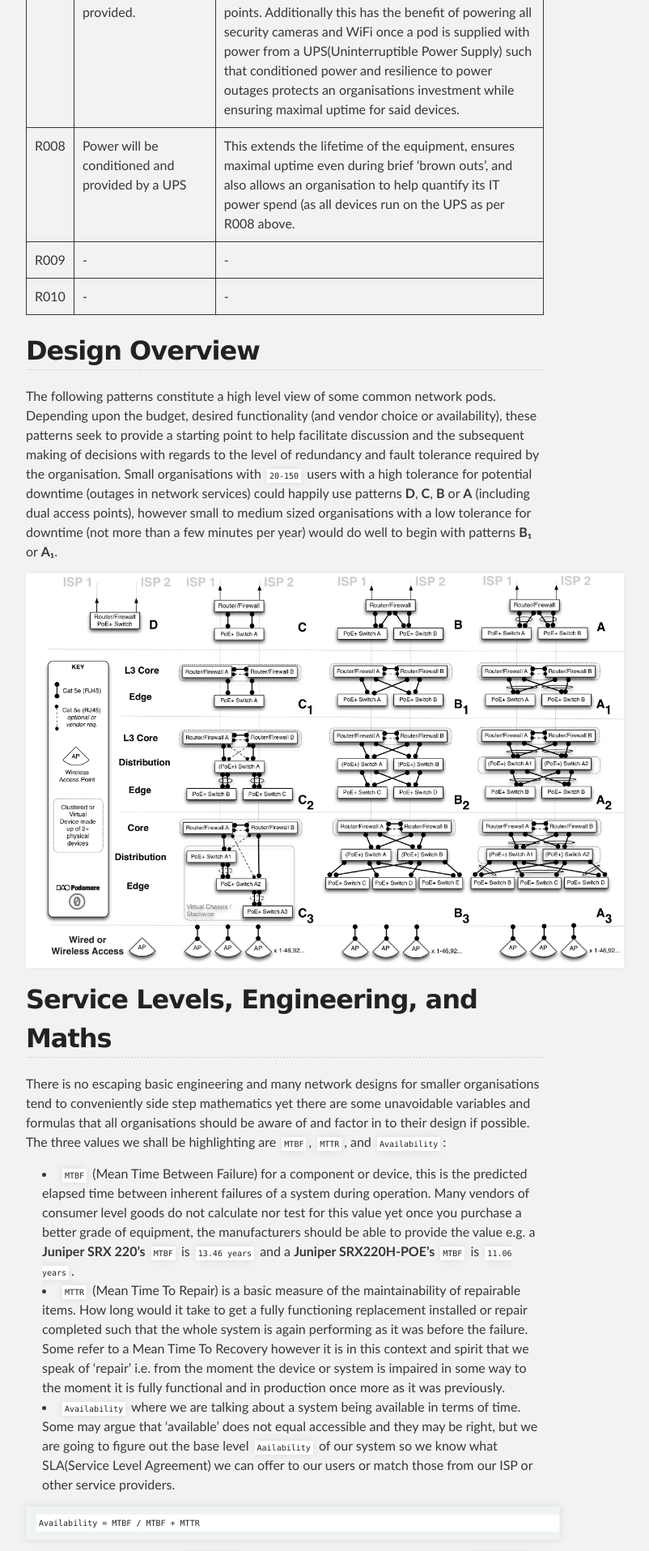
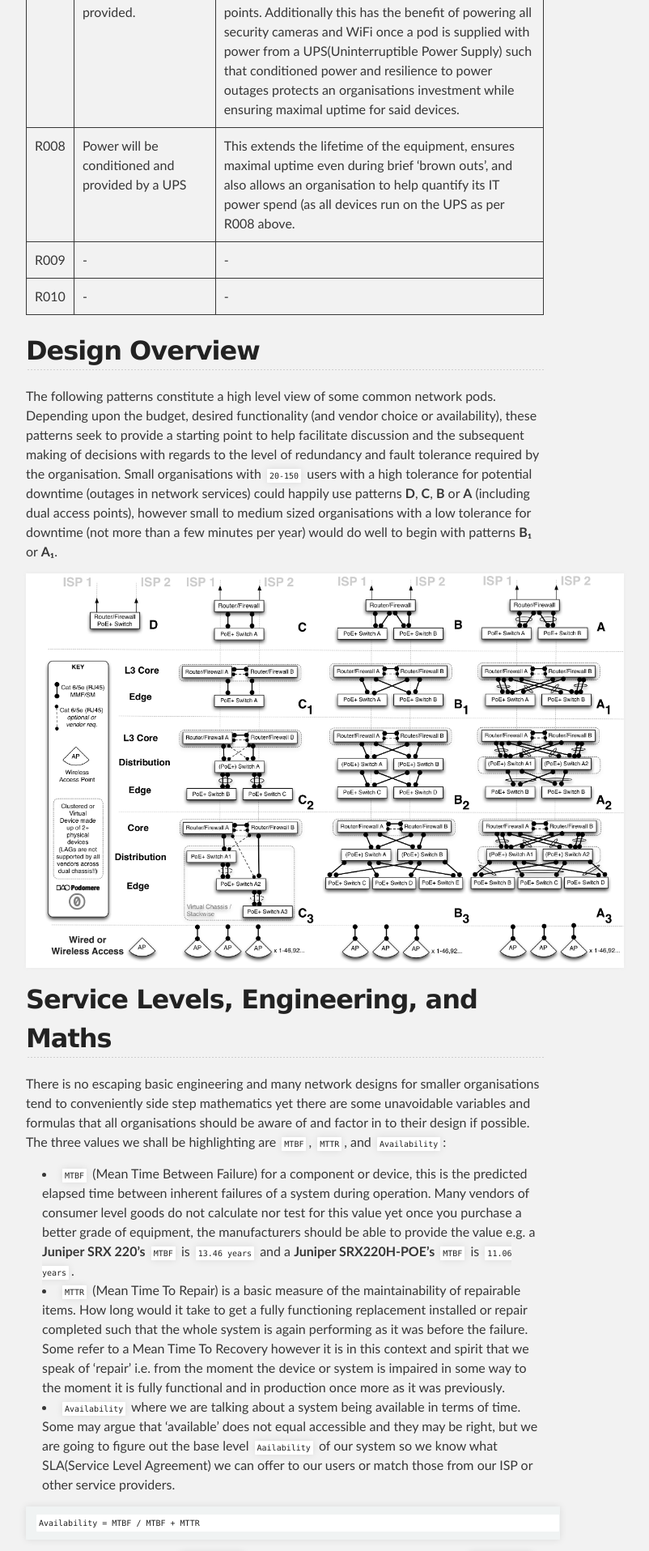
Before and after one commit to podomere/ond, a Jekyll site: the page built from ond-00001/ond-00001.md, in a window 1280 px wide. Shown: the part 1483-3398 px from the top of the page at 81% size, without its empty margins (288-1090 px from the left). Built offline with Jekyll 4.4.1, drawn with Linux system fonts in a browser that asks for light colours.

Commit message:
Updated the template image

````diff
--- a/ond-00001/ond-00001.md
+++ b/ond-00001/ond-00001.md
@@ -32,7 +32,7 @@
 ## Design Overview
 The following patterns constitute a high level view of some common network pods. Depending upon the budget, desired functionality (and vendor choice or availability), these patterns seek to provide a starting point to help facilitate discussion and the subsequent making of decisions with regards to the level of redundancy and fault tolerance required by the organisation. Small organisations with ```20-150``` users with a high tolerance for potential downtime (outages in network services) could happily use patterns **D**, **C**, **B** or **A** (including dual access points), however small to medium sized organisations with a low tolerance for downtime (not more than a few minutes per year) would do well to begin with patterns **B₁** or **A₁**.
 
-![Pod patterns](./ond-smb-network-pods-v3.jpg "Pod patterns")
+![Pod patterns](./ond-smb-network-pods-v4.jpg "Pod patterns")
 
 ## Service Levels, Engineering, and Maths
 There is no escaping basic engineering and many network designs for smaller organisations tend to conveniently side step mathematics yet there are some unavoidable variables and formulas that all organisations should be aware of and factor in to their design if possible. The three values we shall be highlighting are ```MTBF```, ```MTTR```, and ```Availability```:
````
Also changed, not shown: ond-00001/ond-smb-network-pods-v2.jpg (deleted), ond-00001/ond-smb-network-pods-v2.png (deleted), ond-00001/ond-smb-network-pods-v2.svg/Diagram_1.svg (deleted), ond-00001/ond-smb-network-pods-v2.svg/image1.png (deleted), ond-00001/ond-smb-network-pods-v3.jpg (deleted), ond-00001/ond-smb-network-pods-v4.graffle/image1.png (renamed from ond-00001/ond-smb-network-pods-v2.graffle/image1.png), ond-00001/ond-smb-network-pods-v4.jpg (added), 5 other files.
